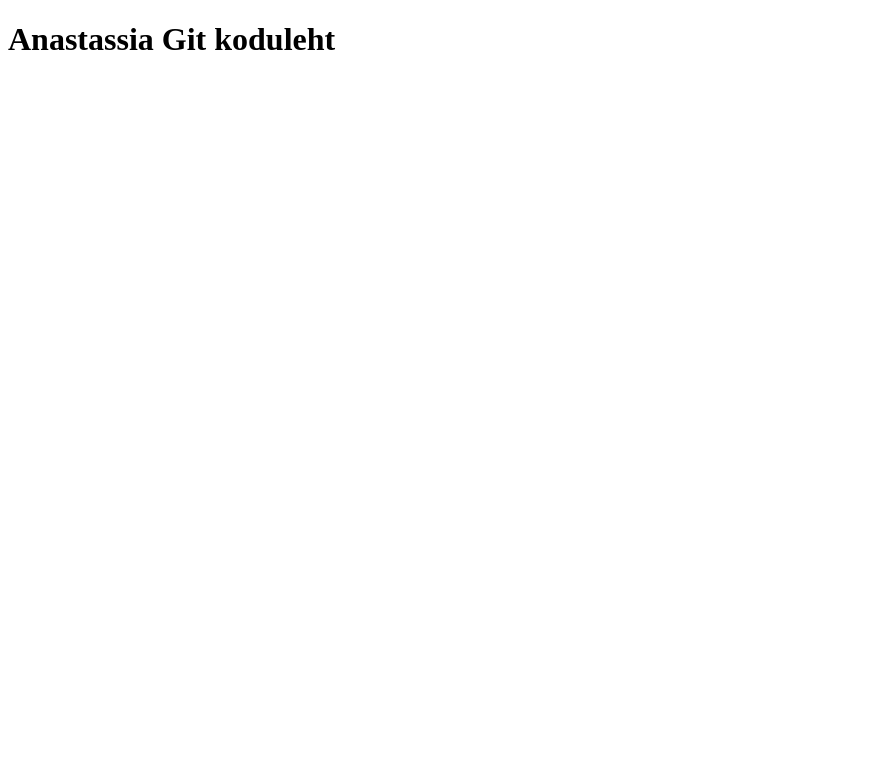
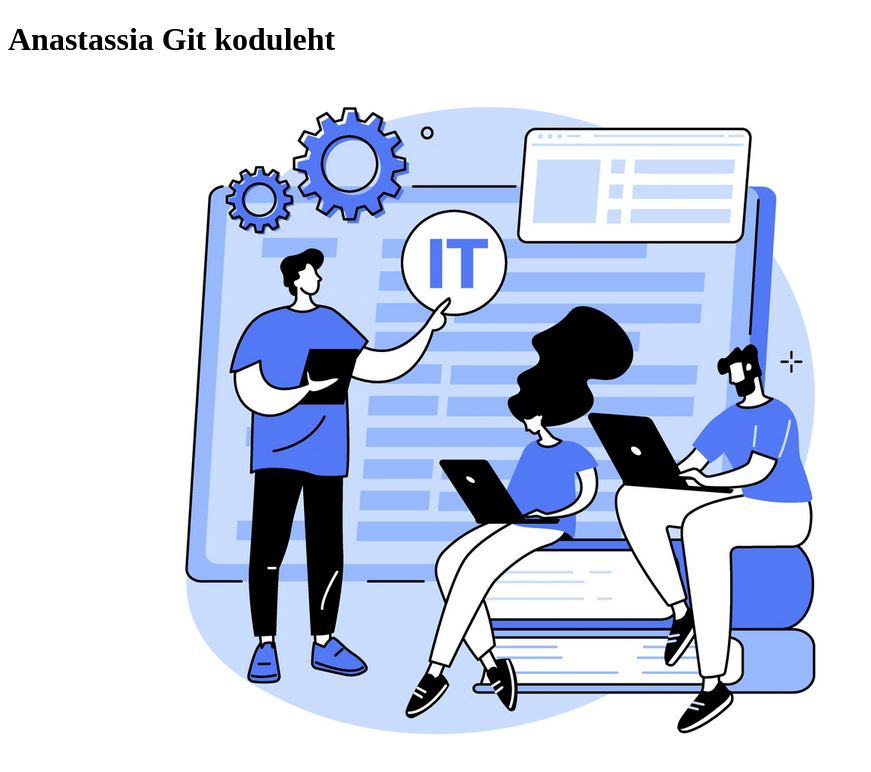
Before and after one commit to AnastassiaKostjuk/AnastassiaWebStorm, a plain HTML site: page index.html in a window 1280 px wide. Shown: the whole page, without its empty margins (0-871 px from the left). Drawn offline with Linux system fonts and the light colour scheme.

Commit message:
pilt ja pildi fail on lisatud projekti

```diff
--- a/index.html
+++ b/index.html
@@ -6,6 +6,6 @@
 </head>
 <body>
 <h1>Anastassia Git koduleht</h1>
-
+<img src="itpicture.jpg" alt="Minu pilt">
 </body>
 </html>
```
Also changed, not shown: itpicture.jpg (added).
